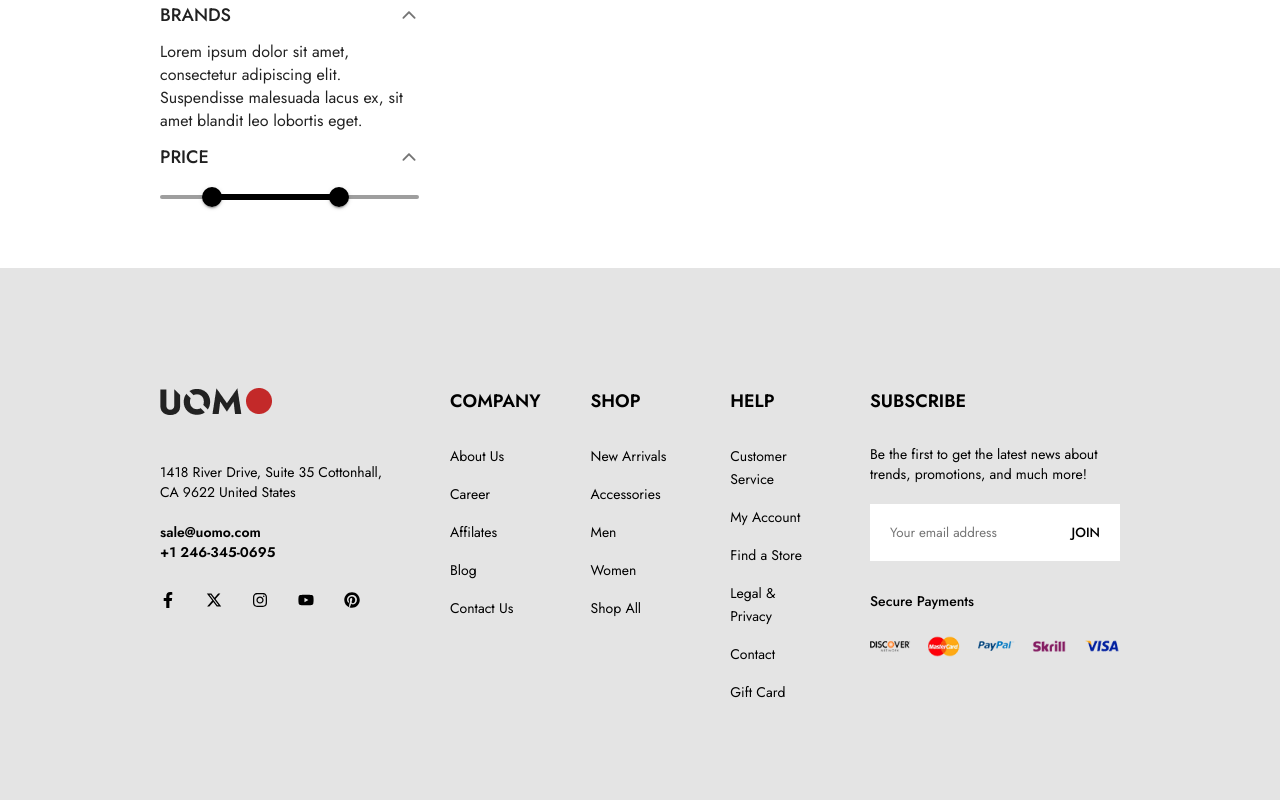
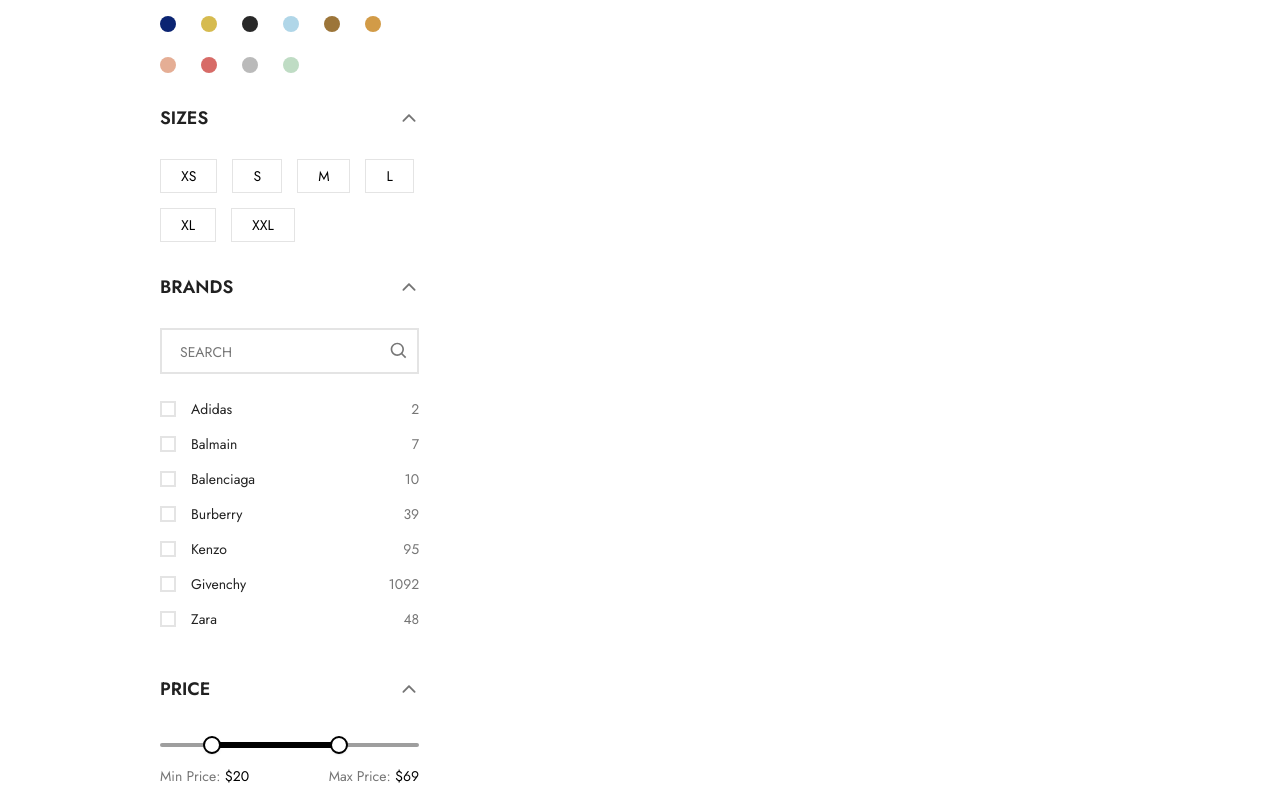
Before and after one commit to TopSecretStar/ecommerce-website, a React (Create React App) app: page /shop in a window 1280 px wide. Shown: the part 540-1340 px from the top of the page. Built offline with nearby package versions, Linux system fonts and the light colour scheme.

Commit message:
"Add filtering functionality for shop: color, size, brand, and price range"

```diff
--- a/src/Components/Shop/Filters/Filter.css
+++ b/src/Components/Shop/Filters/Filter.css
@@ -1,3 +1,9 @@
+.filterSection {
+  display: flex;
+  flex-direction: column;
+  gap: 20px;
+}
+
 .categoryItem {
   box-shadow: white;
   border: none;
@@ -5,6 +11,175 @@
 
 .filterHeading {
   font-size: 18px;
-  font-weight: 500;
+  font-weight: 600;
   text-transform: uppercase;
 }
+
+.filterCategories p {
+  font-size: 14px;
+  padding-bottom: 10px;
+  cursor: pointer;
+}
+
+/* Filter Color */
+
+.filterColorBtn {
+  display: flex;
+  flex-wrap: wrap;
+  gap: 25px;
+}
+
+.filterColorBtn button {
+  background-color: white;
+  border-radius: 50%;
+  padding: 8px;
+  cursor: pointer;
+  transition: all 0.3s ease;
+  outline: none;
+  border: none;
+  position: relative;
+}
+
+.filterColorBtn button.selected::after {
+  content: "";
+  position: absolute;
+  box-sizing: border-box;
+  border: 2px solid black;
+  border-radius: 50%;
+  width: calc(100% + 12px);
+  height: calc(100% + 12px);
+  left: -6px;
+  top: -6px;
+  transition: all 0.3s ease;
+}
+
+/* filter Sizes */
+
+.sizeButtons {
+  display: flex;
+  flex-wrap: wrap;
+  gap: 15px;
+}
+
+.sizeButton {
+  background-color: white;
+  padding: 6px 20px;
+  cursor: pointer;
+  transition: background-color 0.3s ease;
+  border: 1px solid #e4e4e4;
+  outline: none;
+  font-size: 14px;
+}
+
+.sizeButton:hover {
+  background-color: #e4e4e4;
+}
+
+.sizeButton.selected {
+  background-color: #e4e4e4;
+}
+
+/* filter brands */
+
+.searchBar {
+  position: relative;
+  display: flex;
+  align-items: center;
+  margin-bottom: 25px;
+}
+
+.searchIcon {
+  position: absolute;
+  right: 10px;
+}
+
+.searchBar input {
+  width: calc(100% - 30px);
+  padding: 12px 18px 9.6px;
+  padding-right: 30px;
+  border: 2px solid #e4e4e4;
+  outline: none;
+  font-size: 14px;
+  text-transform: uppercase;
+}
+
+.brandList {
+  margin-top: 10px;
+}
+
+.brandItem {
+  display: flex;
+  align-items: center;
+  margin-bottom: 15px;
+}
+
+.brandRadio {
+  margin-right: 15px;
+}
+
+.brandRadio {
+  appearance: none;
+  width: 16px;
+  height: 16px;
+  border: 2px solid #e4e4e4;
+  position: relative;
+  cursor: pointer;
+  outline: none;
+}
+
+.brandRadio:checked {
+  border: 2px solid #000000;
+}
+
+.brandRadio::after {
+  content: "";
+  display: block;
+  width: 8px;
+  height: 8px;
+  background-color: black;
+  position: absolute;
+  top: 50%;
+  left: 50%;
+  transform: translate(-50%, -50%) scale(0);
+  transition: transform 0.2s ease-in-out;
+}
+
+.brandRadio:checked::after {
+  transform: translate(-50%, -50%) scale(1);
+}
+
+.notFoundMessage {
+  font-size: 14px;
+  color: red;
+  margin-top: 10px;
+}
+
+.brandLabel {
+  cursor: pointer;
+  font-size: 14px;
+}
+
+.brandCount {
+  margin-left: auto;
+  font-size: 14px;
+  color: #767676;
+}
+
+/* Filter Slider */
+
+.priceRange {
+  display: flex;
+  gap: 20px;
+  align-items: center;
+  justify-content: space-between;
+}
+
+.priceRange p {
+  font-size: 14px;
+  color: #767676;
+  font-weight: 400;
+}
+
+.priceRange p span {
+  color: black;
+}
--- a/src/Components/Shop/Filters/Filter.jsx
+++ b/src/Components/Shop/Filters/Filter.jsx
@@ -5,14 +5,76 @@
 import AccordionSummary from "@mui/material/AccordionSummary";
 import AccordionDetails from "@mui/material/AccordionDetails";
 import { IoIosArrowDown } from "react-icons/io";
+import { BiSearch } from "react-icons/bi";
 import Slider from "@mui/material/Slider";
 
 const Filter = () => {
   const [value, setValue] = useState([20, 69]);
 
+  const [selectedColors, setSelectedColors] = useState([]);
+  const [selectedSizes, setSelectedSizes] = useState([]);
+  const [searchTerm, setSearchTerm] = useState("");
+  const [brandsData] = useState([
+    { name: "Adidas", count: 2 },
+    { name: "Balmain", count: 7 },
+    { name: "Balenciaga", count: 10 },
+    { name: "Burberry", count: 39 },
+    { name: "Kenzo", count: 95 },
+    { name: "Givenchy", count: 1092 },
+    { name: "Zara", count: 48 },
+  ]);
+
+  const handleColorChange = (color) => {
+    setSelectedColors((prevColors) =>
+      prevColors.includes(color)
+        ? prevColors.filter((c) => c !== color)
+        : [...prevColors, color]
+    );
+  };
+
+  const handleSizeChange = (size) => {
+    setSelectedSizes((prevSizes) =>
+      prevSizes.includes(size)
+        ? prevSizes.filter((s) => s !== size)
+        : [...prevSizes, size]
+    );
+  };
+
   const handleChange = (event, newValue) => {
     setValue(newValue);
   };
+
+  const filteredBrands = brandsData.filter((brand) =>
+    brand.name.toLowerCase().includes(searchTerm.toLowerCase())
+  );
+
+  const filterCategories = [
+    "Dresses",
+    "Shorts",
+    "Sweatshirts",
+    "Swimwear",
+    "Jackets",
+    "T-Shirts & Tops",
+    "Jeans",
+    "Trousers",
+    "Men",
+    "Jumpers & Cardigans",
+  ];
+
+  const filterColors = [
+    "#0B2472",
+    "#D6BB4F",
+    "#282828",
+    "#B0D6E8",
+    "#9C7539",
+    "#D29B47",
+    "#E5AE95",
+    "#D76B67",
+    "#BABABA",
+    "#BFDCC4",
+  ];
+
+  const filterSizes = ["XS", "S", "M", "L", "XL", "XXL"];
 
   return (
     <div>
@@ -23,14 +85,14 @@
               expandIcon={<IoIosArrowDown size={20} />}
               aria-controls="panel1-content"
               id="panel1-header"
-              sx={{ padding: 0 }}
+              sx={{ padding: 0, marginBottom: 2 }}
             >
               <h5 className="filterHeading">Product Categories</h5>
             </AccordionSummary>
             <AccordionDetails sx={{ padding: 0 }}>
-              Lorem ipsum dolor sit amet, consectetur adipiscing elit.
-              Suspendisse malesuada lacus ex, sit amet blandit leo lobortis
-              eget.
+              {filterCategories.map((category, index) => (
+                <p key={index}>{category}</p>
+              ))}
             </AccordionDetails>
           </Accordion>
         </div>
@@ -40,14 +102,27 @@
               expandIcon={<IoIosArrowDown size={20} />}
               aria-controls="panel1-content"
               id="panel1-header"
-              sx={{ padding: 0 }}
+              sx={{ padding: 0, marginBottom: 2 }}
             >
               <h5 className="filterHeading">Color</h5>
             </AccordionSummary>
             <AccordionDetails sx={{ padding: 0 }}>
-              Lorem ipsum dolor sit amet, consectetur adipiscing elit.
-              Suspendisse malesuada lacus ex, sit amet blandit leo lobortis
-              eget.
+              {
+                <div className="filterColorBtn">
+                  {filterColors.map((color, index) => (
+                    <button
+                      key={index}
+                      className={`colorButton ${
+                        selectedColors.includes(color) ? "selected" : ""
+                      }`}
+                      style={{
+                        backgroundColor: color,
+                      }}
+                      onClick={() => handleColorChange(color)}
+                    />
+                  ))}
+                </div>
+              }
             </AccordionDetails>
           </Accordion>
         </div>
@@ -57,14 +132,24 @@
               expandIcon={<IoIosArrowDown size={20} />}
               aria-controls="panel1-content"
               id="panel1-header"
-              sx={{ padding: 0 }}
+              sx={{ padding: 0, marginBottom: 2 }}
             >
               <h5 className="filterHeading">Sizes</h5>
             </AccordionSummary>
             <AccordionDetails sx={{ padding: 0 }}>
-              Lorem ipsum dolor sit amet, consectetur adipiscing elit.
-              Suspendisse malesuada lacus ex, sit amet blandit leo lobortis
-              eget.
+              <div className="sizeButtons">
+                {filterSizes.map((size, index) => (
+                  <button
+                    key={index}
+                    className={`sizeButton ${
+                      selectedSizes.includes(size) ? "selected" : ""
+                    }`}
+                    onClick={() => handleSizeChange(size)}
+                  >
+                    {size}
+                  </button>
+                ))}
+              </div>
             </AccordionDetails>
           </Accordion>
         </div>
@@ -74,14 +159,46 @@
               expandIcon={<IoIosArrowDown size={20} />}
               aria-controls="panel1-content"
               id="panel1-header"
-              sx={{ padding: 0 }}
+              sx={{ padding: 0, marginBottom: 2 }}
             >
               <h5 className="filterHeading">Brands</h5>
             </AccordionSummary>
             <AccordionDetails sx={{ padding: 0 }}>
-              Lorem ipsum dolor sit amet, consectetur adipiscing elit.
-              Suspendisse malesuada lacus ex, sit amet blandit leo lobortis
-              eget.
+              {/* Search bar */}
+              <div className="searchBar">
+                <BiSearch className="searchIcon" size={20} color={"#767676"} />
+                <input
+                  type="text"
+                  placeholder="Search"
+                  value={searchTerm}
+                  onChange={(e) => setSearchTerm(e.target.value)}
+                />
+              </div>
+
+              {/* Brand list */}
+              <div className="brandList">
+                {filteredBrands.length > 0 ? (
+                  filteredBrands.map((brand, index) => (
+                    <div className="brandItem" key={index}>
+                      {/* Radio button */}
+                      <input
+                        type="checkbox"
+                        name="brand"
+                        id={`brand-${index}`}
+                        className="brandRadio"
+                      />
+                      {/* Brand name */}
+                      <label htmlFor={`brand-${index}`} className="brandLabel">
+                        {brand.name}
+                      </label>
+                      {/* Brand count */}
+                      <span className="brandCount">{brand.count}</span>
+                    </div>
+                  ))
+                ) : (
+                  <div className="notFoundMessage">Not found</div>
+                )}
+              </div>
             </AccordionDetails>
           </Accordion>
         </div>
@@ -91,7 +208,7 @@
               expandIcon={<IoIosArrowDown size={20} />}
               aria-controls="panel1-content"
               id="panel1-header"
-              sx={{ padding: 0 }}
+              sx={{ padding: 0, marginBottom: 2 }}
             >
               <h5 className="filterHeading">Price</h5>
             </AccordionSummary>
@@ -104,8 +221,25 @@
                 valueLabelFormat={(value) => `$${value}`}
                 sx={{
                   color: "black",
+                  "& .MuiSlider-thumb": {
+                    backgroundColor: "white",
+                    border: "2px solid black",
+                    width: 18,
+                    height: 18,
+                  },
                 }}
               />
+
+              <div className="filterSliderPrice">
+                <div className="priceRange">
+                  <p>
+                    Min Price: <span>${value[0]}</span>
+                  </p>
+                  <p>
+                    Max Price: <span>${value[1]}</span>
+                  </p>
+                </div>
+              </div>
             </AccordionDetails>
           </Accordion>
         </div>
```
